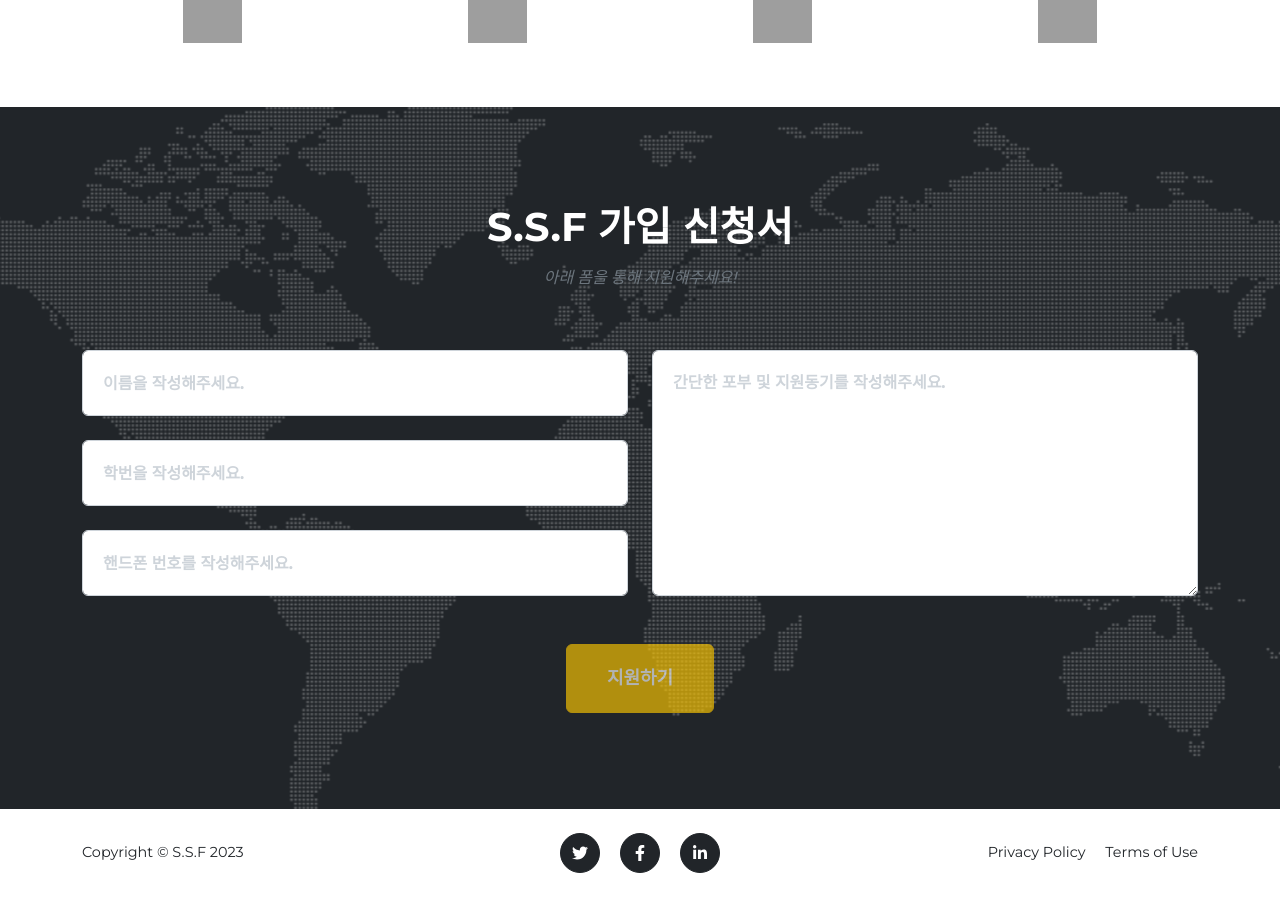
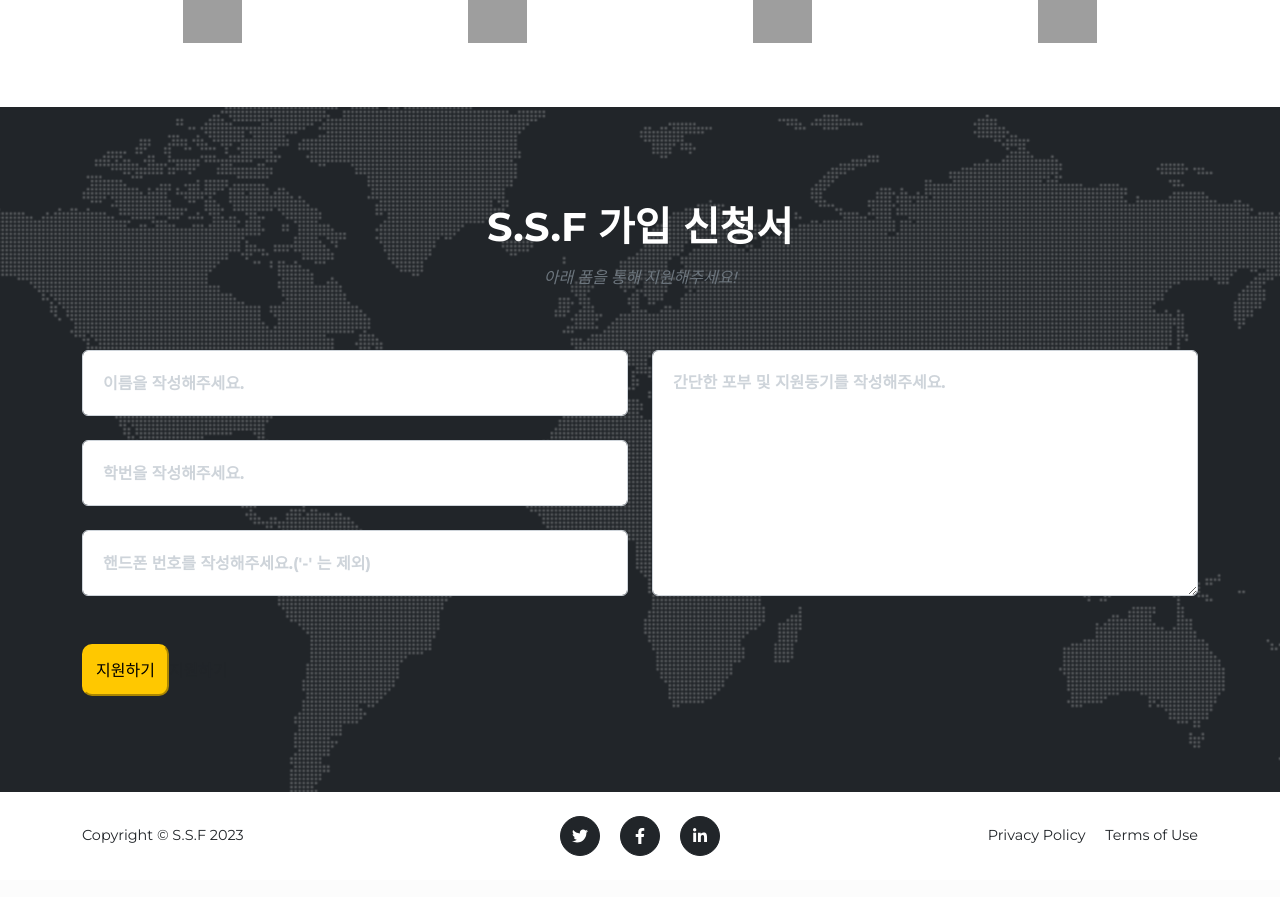
Before and after one commit to KGU-SSF/SSF-Page, a Django app: template mainpage/templates/main/index.html in a window 1280 px wide. Shown: the part 5045-5942 px from the top of the page. After the commit the page ends 5901 px from the top, so only its background shows below. Run offline with Django 4.2, Linux system fonts and the light colour scheme; the template is opened without the code that fills it, so the values that code supplies are empty; some libraries are stand-ins or nearby versions; grey boxes are pictures that could not be loaded.

Commit message:
Add : html 리팩토링 & form action 추가

```diff
--- a/mainpage/templates/main/index.html
+++ b/mainpage/templates/main/index.html
@@ -5,9 +5,9 @@
         <meta name="viewport" content="width=device-width, initial-scale=1, shrink-to-fit=no" />
         <meta name="description" content="" />
         <meta name="author" content="" />
-        <title>Agency - Start Bootstrap Theme</title>
+        <title>S.S.F</title>
         <!-- Favicon-->
-        <link rel="icon" type="image/x-icon" href="../../static/../../static/assets/favicon.ico" />
+        <link rel="icon" type="image/x-icon" href="http://ssf.or.kr/files/attach/images/44550/422ab08162e3ac03a87a678c7a0a6a79.png" />
         <!-- Font Awesome icons (free version)-->
         <script src="https://use.fontawesome.com/releases/v6.3.0/js/all.js" crossorigin="anonymous"></script>
         <!-- Google fonts-->
@@ -200,6 +200,16 @@
                         </div>
                     </li>
                     <li>
+                        <div class="timeline-image"><img class="rounded-circle img-fluid" src="https://www.ajou.ac.kr/_resources/_upload_image/2016-09/kbgrujijkvpt.png" alt="..." /></div>
+                        <div class="timeline-panel">
+                            <div class="timeline-heading">
+                                <h4>2014년</h4>
+                                <h4 class="subheading">프로그래밍 대회 진행</h4>
+                            </div>
+                            <div class="timeline-body"><p class="text-muted">S.S.F에서 컴퓨터과학과 프로그래밍 대회 문제를<br> 출제하고 진행했어요!</p></div>
+                        </div>
+                    </li>
+                    <li class="timeline-inverted">
                         <div class="timeline-image"><img class="rounded-circle img-fluid" src="https://previews.123rf.com/images/creativepriyanka/creativepriyanka2204/creativepriyanka220402259/185500064-%EC%9E%A5%EC%A0%90-%EC%9E%90%EA%B2%A9-%EC%95%84%EC%9D%B4%EC%BD%98.jpg" alt="..." /></div>
                         <div class="timeline-panel">
                             <div class="timeline-heading">
@@ -207,16 +217,6 @@
                                 <h4 class="subheading">SQLD 자격증 취득</h4>
                             </div>
                             <div class="timeline-body"><p class="text-muted">S.S.F 내에서 SQLD 자격증반을 개설하여 6명이 취득했어요!</p></div>
-                        </div>
-                    </li>
-                    <li class="timeline-inverted">
-                        <div class="timeline-image"><img class="rounded-circle img-fluid" src="https://media.istockphoto.com/id/1147054910/ko/%EB%B2%A1%ED%84%B0/%EB%B2%A1%ED%84%B0-%ED%8C%80-%EC%96%91%EC%8B%9D%EC%97%90-%EC%9D%BC%EC%B9%98-%EC%8B%9C%ED%82%A4%EB%8A%94-%EC%95%84%EC%9D%B4%EC%BD%98-%EB%A7%8E%EC%9D%80-%EC%82%AC%EB%9E%8C%EB%93%A4%EC%9D%B4-%EC%84%9C%EB%AA%85-%EA%B2%80%EC%9D%80-%EA%B7%B8%EB%A6%BC-%EC%A0%88%EC%97%B0.jpg?s=612x612&w=0&k=20&c=4JWAwuuEEd1PA9mS599EHj9CfQJpjKSB_OvDqJGJ8Ls=" alt="..." /></div>
-                        <div class="timeline-panel">
-                            <div class="timeline-heading">
-                                <h4>2023년</h4>
-                                <h4 class="subheading">대규모 동아리</h4>
-                            </div>
-                            <div class="timeline-body"><p class="text-muted">2023년도 S.S.F는 부원 수 100명 이상으로 역대 최대 부원 수를 달성했어요!</p></div>
                         </div>
                     </li>
                     <li class="timeline-inverted">
@@ -310,53 +310,60 @@
                 <!-- To make this form functional, sign up at-->
                 <!-- https://startbootstrap.com/solution/contact-forms-->
                 <!-- to get an API token!-->
-                <form id="contactForm" data-sb-form-api-token="API_TOKEN">
+                <form action="{% url 'datatest' %}" id="contactForm" data-sb-form-api-token="API_TOKEN">
+                    {% csrf_token %}
                     <div class="row align-items-stretch mb-5">
                         <div class="col-md-6">
                             <div class="form-group">
                                 <!-- Name input-->
-                                <input class="form-control" id="name" type="text" placeholder="이름을 작성해주세요." data-sb-validations="required" />
+                                <input class="form-control" id="name" type="text" name="name" placeholder="이름을 작성해주세요." data-sb-validations="required" />
                                 <div class="invalid-feedback" data-sb-feedback="name:required">A name is required.</div>
                             </div>
                             <div class="form-group">
                                 <!-- Email address input-->
-                                <input class="form-control" id="email" type="email" placeholder="학번을 작성해주세요." data-sb-validations="required,email" />
-                                <div class="invalid-feedback" data-sb-feedback="email:required">An email is required.</div>
-                                <div class="invalid-feedback" data-sb-feedback="email:email">Email is not valid.</div>
+                                <input class="form-control" id="studentID" name="email" type="number" placeholder="학번을 작성해주세요." data-sb-validations="required,email" maxlength="9"/>
                             </div>
                             <div class="form-group mb-md-0">
                                 <!-- Phone number input-->
-                                <input class="form-control" id="phone" type="tel" placeholder="핸드폰 번호를 작성해주세요." data-sb-validations="required" />
+                                <input class="form-control" id="phoneNumber" name="phone" type="tel" placeholder="핸드폰 번호를 작성해주세요.('-' 는 제외)" data-sb-validations="required" maxlength="11"/>
                                 <div class="invalid-feedback" data-sb-feedback="phone:required">A phone number is required.</div>
                             </div>
                         </div>
                         <div class="col-md-6">
                             <div class="form-group form-group-textarea mb-md-0">
                                 <!-- Message input-->
-                                <textarea class="form-control" id="message" placeholder="간단한 포부 및 지원동기를 작성해주세요." data-sb-validations="required"></textarea>
+                                <textarea class="form-control" id="message" name="message" placeholder="간단한 포부 및 지원동기를 작성해주세요." data-sb-validations="required"></textarea>
                                 <div class="invalid-feedback" data-sb-feedback="message:required">A message is required.</div>
                             </div>
                         </div>
                     </div>
-                    <!-- Submit success message-->
-                    <!---->
-                    <!-- This is what your users will see when the form-->
-                    <!-- has successfully submitted-->
-                    <div class="d-none" id="submitSuccessMessage">
-                        <div class="text-center text-white mb-3">
-                            <div class="fw-bolder">Form submission successful!</div>
-                            To activate this form, sign up at
-                            <br />
-                            <a href="https://startbootstrap.com/solution/contact-forms">https://startbootstrap.com/solution/contact-forms</a>
-                        </div>
-                    </div>
-                    <!-- Submit error message-->
-                    <!---->
-                    <!-- This is what your users will see when there is-->
-                    <!-- an error submitting the form-->
                     <div class="d-none" id="submitErrorMessage"><div class="text-center text-danger mb-3">Error sending message!</div></div>
                     <!-- Submit Button-->
-                    <div class="text-center"><button class="btn btn-primary btn-xl text-uppercase disabled" id="submitButton" type="submit">지원하기</button></div>
+                    <input id="submitButton" onclick="doAction()" type="submit" value="지원하기", style="padding: 12px; background-color: #ffc800; border-radius: 10px; border-color: #ffc800;">지원하기</input>
+                    <script>
+                        function doAction() {
+                            const name = document.getElementById('name').value;
+                            const studentID = document.getElementById('studentID').value;
+                            const phoneNumber = document.getElementById('phoneNumber').value;
+                            const message = document.getElementById('message').value;
+
+                            if (name == '') {
+                                alert("이름을 입력하세요.");
+                            } else if (studentID = '')
+                            {
+                                alert('학번을 입력하세요.');
+                            } else if (phoneNumber == '')
+                            {
+                                alert('전화번호를 입력하세요.');
+                            } else if (message == '')
+                            {
+                                alert('마지막 할말 및 포부를 입력해주세요.');
+                            } else
+                            {
+                                alert("지원이 완료되었습니다. \n지원해주셔서 감사합니다.");
+                            }
+                        }
+                      </script>
                 </form>
             </div>
         </section>
```
